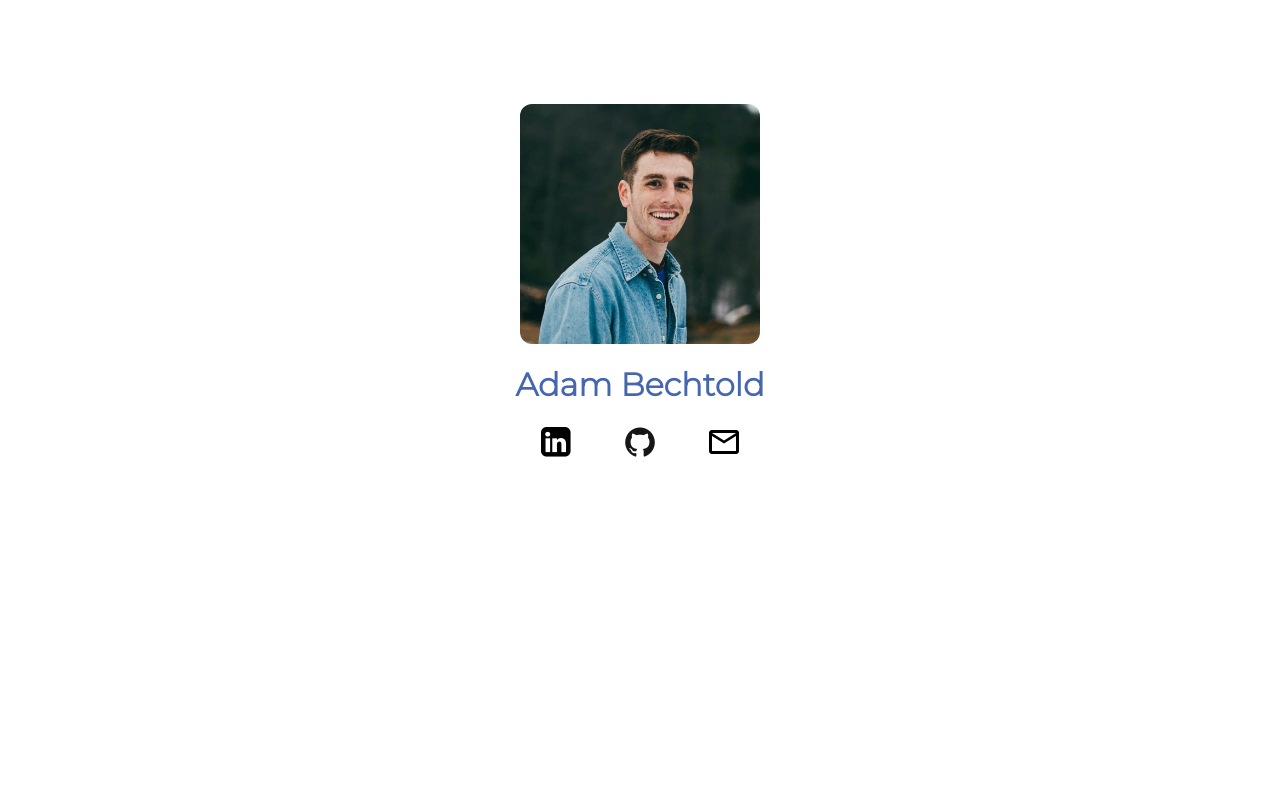
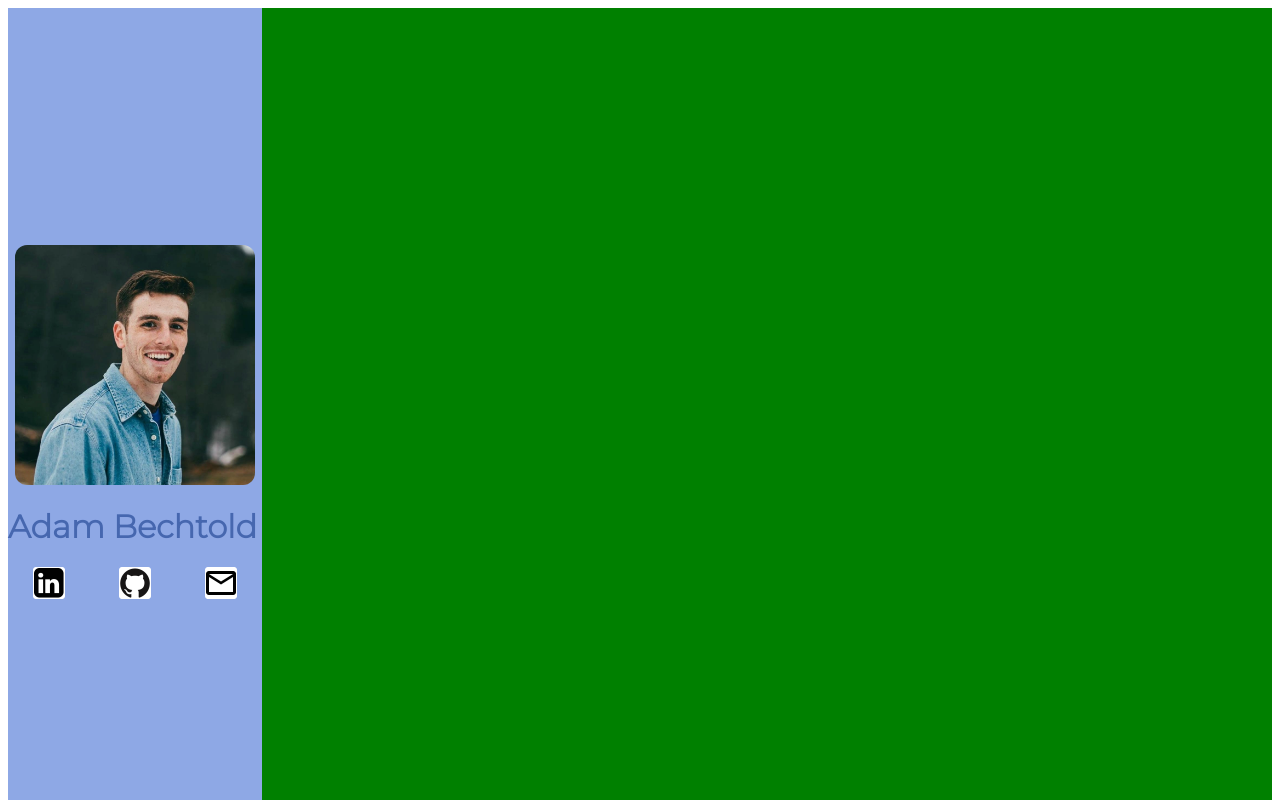
Before and after one commit to adambechtold/personal-website, a Next.js app: page / in a window 1280 px wide. Shown: the top 800 px of the page. Built offline with nearby package versions, Linux system fonts and the light colour scheme.

Commit message:
so the profile picture is off to the left and always visible

```diff
--- a/app/components/Profile/Profile.js
+++ b/app/components/Profile/Profile.js
@@ -18,7 +18,7 @@ export default function Profile() {
         height={240}
         priority
       />
-      <h1>Adam Bechtold</h1>
+      <h1 className={styles.title}>Adam Bechtold</h1>
       <PersonalLinks />
     </div>
   );
--- a/app/components/Profile/Profile.module.css
+++ b/app/components/Profile/Profile.module.css
@@ -3,8 +3,13 @@
   flex-direction: column;
   align-items: center;
   justify-content: center;
+  margin-top: 2rem;
 }
 
 .profilePicture {
   border-radius: 12px;
 }
+
+.title {
+  min-width: 15.9rem;
+}
--- a/app/page.js
+++ b/app/page.js
@@ -9,7 +9,12 @@ import Profile from "./components/Profile/Profile";
 export default function Home() {
   return (
     <main className={styles.main}>
-      <Profile />
+      <div className={styles.container}>
+        <div className={styles.profileContainer}>
+          <Profile />
+        </div>
+        <div className={styles.content} />
+      </div>
     </main>
   );
 }
--- a/app/page.module.css
+++ b/app/page.module.css
@@ -3,6 +3,31 @@
   flex-direction: column;
   justify-content: space-between;
   align-items: center;
-  padding: 6rem;
   min-height: 100vh;
+  background-color: red;
 }
+
+.container {
+  display: flex;
+  flex-direction: row;
+  width: 100%;
+  background-color: pink;
+}
+
+.profileContainer {
+  height: 100vh;
+  display: flex;
+  flex-direction: column;
+  justify-content: center;
+  position: fixed;
+  width: 15.9rem;
+  left: 0.5rem;
+  background-color: rgba(30, 144, 255, 0.5);
+}
+
+.content {
+  margin-left: 15.9rem;
+  width: 100%;
+  height: 1300px;
+  background-color: green;
+}
```
